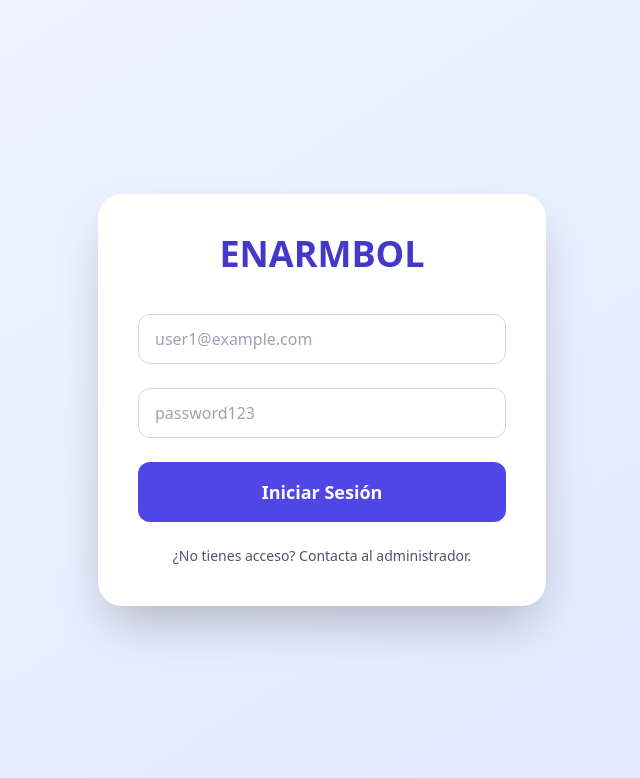
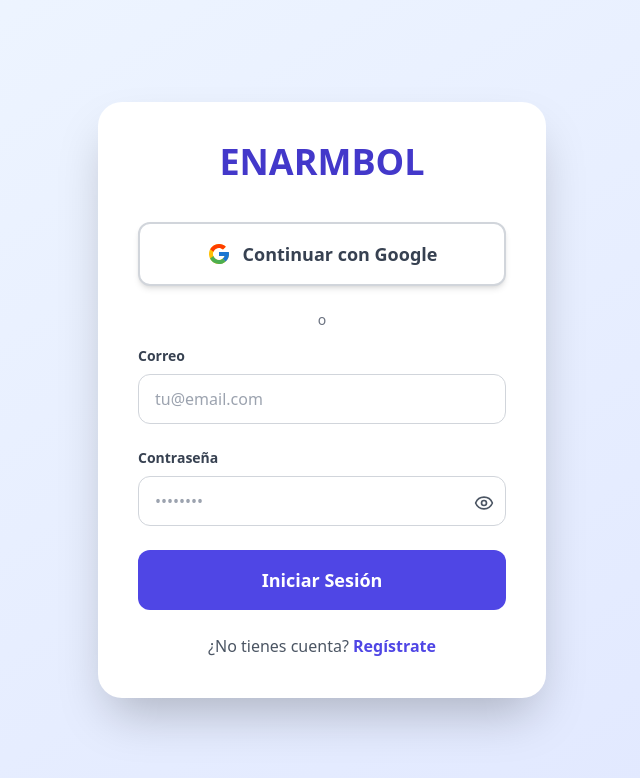
Before and after one commit to Samuelcatm/enarmbol, a React (Vite) app: page /usuario in a window 1280 px wide. Shown: the top 778 px of the page, without its empty margins (318-958 px from the left). Built offline with nearby package versions, Linux system fonts and the light colour scheme; no server answers.

Commit message:
Firebase full AuthContext + planes Firestore

```diff
--- a/src/App.jsx
+++ b/src/App.jsx
@@ -1,7 +1,7 @@
-// src/App.jsx
 import { Routes, Route, Navigate } from 'react-router-dom';
 import { Suspense, lazy } from 'react';
 import { NavigateProvider } from '@/context/NavigateContext';
+import { AuthProvider } from '@/context/AuthContext'; // NUEVO
 
 const Login = lazy(() => import('./pages/Login.jsx'));
 const Home = lazy(() => import('./pages/Home.jsx'));
@@ -13,6 +13,7 @@ const QuizzesPage = lazy(() => import('./components/QuizzesPage.jsx'));
 
 function App() {
   return (
+    <AuthProvider> {/* ENVUELVE TODO */}
       <NavigateProvider>
         <Suspense fallback={<div className="flex items-center justify-center min-h-screen"><div className="animate-spin rounded-full h-12 w-12 border-b-2 border-indigo-600"></div></div>}>
           <Routes>
@@ -32,6 +33,7 @@ function App() {
           </Routes>
         </Suspense>
       </NavigateProvider>
+    </AuthProvider>
   );
 }
 
--- /dev/null
+++ b/src/firebase.js
@@ -0,0 +1,25 @@
+// src/firebase.js - v10 MODULAR + AUTH + FIRESTORE (tu proyecto "enarmbol-seguridad")
+import { initializeApp } from "firebase/app";
+import { getAuth, GoogleAuthProvider, signInWithPopup, onAuthStateChanged } from "firebase/auth";
+import { getFirestore, doc, setDoc, getDoc } from "firebase/firestore";
+
+// TU CONFIG COPIADA EXACTO
+const firebaseConfig = {
+  apiKey: "AIzaSyD-yzL-kbZDwt_SeZoGxK3opoGXGJvarw",
+  authDomain: "enarmbol-seguridad.firebaseapp.com",
+  projectId: "enarmbol-seguridad",
+  storageBucket: "enarmbol-seguridad.firebasestorage.app",
+  messagingSenderId: "200062268401",
+  appId: "1:200062268401:web:c46d6bb695fb8366900850"
+};
+
+// INICIALIZA
+const app = initializeApp(firebaseConfig);
+
+// AUTH
+export const auth = getAuth(app);
+export const googleProvider = new GoogleAuthProvider();
+export { signInWithPopup, onAuthStateChanged };
+
+// FIRESTORE (tu DB con users/videos)
+export const db = getFirestore(app);
--- a/src/pages/Login.jsx
+++ b/src/pages/Login.jsx
@@ -1,41 +1,38 @@
-// src/pages/Login.jsx
 import { useState, useEffect } from 'react';
 import { useNavigate } from 'react-router-dom';
 import { useAuth } from '@/context/AuthContext';
 import toast from 'react-hot-toast';
 import { FcGoogle } from 'react-icons/fc';
-import { Eye, EyeOff } from 'lucide-react';  // OJITO IMPORT
+import { Eye, EyeOff } from 'lucide-react';
 
 export default function Login() {
   const [email, setEmail] = useState('');
   const [password, setPassword] = useState('');
-  const [showPassword, setShowPassword] = useState(false);  // TOGGLE OJITO
+  const [showPassword, setShowPassword] = useState(false);
   const [isRegister, setIsRegister] = useState(false);
-  const { user, plan, loginWithEmail, registerWithEmail, assignPlan, loginWithGoogle } = useAuth();
+  const { user, plan, loginWithEmail, registerWithEmail, assignPlan, loginWithGoogle, loading } = useAuth();
   const navigate = useNavigate();
 
-  // Redirige automáticamente
   useEffect(() => {
-    if (user && plan) {
+    if (user && plan && !loading) {
       if (plan === 'oro') navigate('/plan-oro');
       if (plan === 'diamante') navigate('/plan-diamante');
     }
-  }, [user, plan, navigate]);
+  }, [user, plan, navigate, loading]);
 
   const handleSubmit = async (e) => {
     e.preventDefault();
     try {
       if (isRegister) {
         await registerWithEmail(email, password);
-        toast.success('¡Cuenta creada!');
       } else {
         await loginWithEmail(email, password);
-        // Testing: asignar plan por email
-        if (email === 'user1@example.com') await assignPlan('oro');
-        if (email === 'user2@example.com') await assignPlan('diamante');
+        // Testing plans
+        if (email.includes('oro')) await assignPlan('oro');
+        if (email.includes('diamante')) await assignPlan('diamante');
       }
     } catch (error) {
-      toast.error('Credenciales inválidas');
+      // Error en context
     }
   };
 
@@ -46,7 +43,8 @@ export default function Login() {
 
         <button
           onClick={loginWithGoogle}
-          className="w-full flex items-center justify-center gap-3 bg-white border-2 border-gray-300 text-gray-700 py-4 rounded-xl font-bold text-lg hover:bg-gray-50 transition-all shadow-md mb-6"
+          disabled={loading}
+          className="w-full flex items-center justify-center gap-3 bg-white border-2 border-gray-300 text-gray-700 py-4 rounded-xl font-bold text-lg hover:bg-gray-50 transition-all shadow-md mb-6 disabled:opacity-50"
         >
           <FcGoogle className="text-2xl" />
           Continuar con Google
@@ -67,7 +65,6 @@ export default function Login() {
             />
           </div>
 
-          {/* CONTRASEÑA CON OJITO */}
           <div className="relative">
             <label className="block text-sm font-bold text-gray-700 mb-2">Contraseña</label>
             <input
@@ -81,7 +78,7 @@ export default function Login() {
             <button
               type="button"
               onClick={() => setShowPassword(!showPassword)}
-              className="absolute inset-y-0 right-0 flex items-center pr-3 pt-8 text-gray-600 hover:text-indigo-700 transition"
+              className="absolute inset-y-0 right-0 flex items-center pr-3 pt-8 text-gray-600 hover:text-indigo-700"
             >
               {showPassword ? <EyeOff className="w-5 h-5" /> : <Eye className="w-5 h-5" />}
             </button>
@@ -89,9 +86,10 @@ export default function Login() {
 
           <button
             type="submit"
-            className="w-full bg-indigo-600 text-white py-4 rounded-xl font-bold text-lg hover:bg-indigo-700"
+            disabled={loading}
+            className="w-full bg-indigo-600 text-white py-4 rounded-xl font-bold text-lg hover:bg-indigo-700 disabled:opacity-50"
           >
-            {isRegister ? 'Registrarse' : 'Iniciar Sesión'}
+            {loading ? 'Procesando...' : (isRegister ? 'Registrarse' : 'Iniciar Sesión')}
           </button>
         </form>
 
--- a/src/pages/Usuario.jsx
+++ b/src/pages/Usuario.jsx
@@ -1,77 +1,46 @@
-// src/pages/Usuario.jsx
-import { useState } from 'react';
+import { useEffect } from 'react';
+import { useNavigate } from 'react-router-dom';
 import { useAuth } from '@/context/AuthContext';
 import PlanOro from '@/components/PlanOro';
 import PlanDiamante from '@/components/PlanDiamante';
+import Login from './Login'; // Reuse Login si quieres form
 
 export default function Usuario() {
-  const [email, setEmail] = useState('');
-  const [password, setPassword] = useState('');
-  const [loading, setLoading] = useState(false);
+  const { user, plan, loading, logout } = useAuth();
+  const navigate = useNavigate();
 
-  const { user, plan, loginWithEmail, logout } = useAuth();
-
-  const handleLogin = async (e) => {
-    e.preventDefault();
-    setLoading(true);
-    try {
-      await loginWithEmail(email, password);
-    } catch (error) {
-      // Error ya mostrado
-    } finally {
-      setLoading(false);
+  useEffect(() => {
+    if (!loading && user && plan) {
+      if (plan === 'oro') navigate('/plan-oro');
+      if (plan === 'diamante') navigate('/plan-diamante');
     }
-  };
+  }, [user, plan, loading, navigate]);
 
   const handleLogout = async () => {
     await logout();
+    navigate('/login');
   };
 
-  // MOSTRAR PLAN
-  if (user && plan === 'oro') {
+  if (loading) {
+    return <div className="min-h-screen flex items-center justify-center"><div className="animate-spin rounded-full h-12 w-12 border-b-2 border-indigo-600"></div></div>;
+  }
+
+  if (!user) {
+    return <Login />; // Muestra Login si no autenticado
+  }
+
+  if (plan === 'oro') {
     return <PlanOro onLogout={handleLogout} />;
   }
-  if (user && plan === 'diamante') {
+  if (plan === 'diamante') {
     return <PlanDiamante onLogout={handleLogout} />;
   }
 
-  // FORMULARIO DE LOGIN
   return (
-    <div className="min-h-screen bg-gradient-to-br from-blue-50 to-indigo-100 flex items-center justify-center p-6">
-      <div className="bg-white p-10 rounded-3xl shadow-2xl w-full max-w-md">
-        <h1 className="text-4xl font-bold text-center text-indigo-700 mb-10">ENARMBOL</h1>
-
-        <form onSubmit={handleLogin} className="space-y-6">
-          <input
-            type="email"
-            value={email}
-            onChange={(e) => setEmail(e.target.value)}
-            placeholder="user1@example.com"
-            className="w-full px-4 py-3 border border-gray-300 rounded-xl focus:ring-2 focus:ring-indigo-500"
-            required
-          />
-          <input
-            type="password"
-            value={password}
-            onChange={(e) => setPassword(e.target.value)}
-            placeholder="password123"
-            className="w-full px-4 py-3 border border-gray-300 rounded-xl focus:ring-2 focus:ring-indigo-500"
-            required
-          />
-          <button
-            type="submit"
-            disabled={loading}
-            className={`w-full py-4 rounded-xl font-bold text-lg transition-all ${
-              loading ? 'bg-gray-400' : 'bg-indigo-600 hover:bg-indigo-700'
-            } text-white`}
-          >
-            {loading ? 'Ingresando...' : 'Iniciar Sesión'}
-          </button>
-        </form>
-
-        <p className="text-center mt-6 text-sm text-gray-600">
-          ¿No tienes acceso? Contacta al administrador.
-        </p>
+    <div className="min-h-screen bg-gradient-to-br from-blue-50 to-indigo-100 flex items-center justify-center">
+      <div className="bg-white p-10 rounded-3xl shadow-2xl text-center">
+        <p className="text-3xl font-bold text-indigo-700">Cargando plan...</p>
+        <button onClick={handleLogout} className="mt-6 bg-red-600 text-white px-8 py-3 rounded-xl">Cerrar Sesión</button>
       </div>
     </div>
   );
```
Lines whose indentation alone changed are shown as unchanged.
